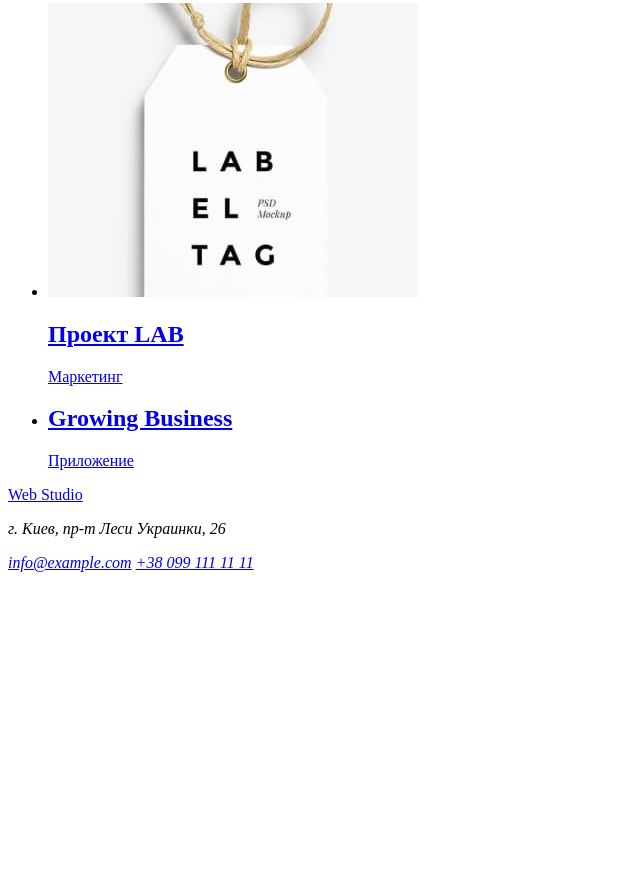
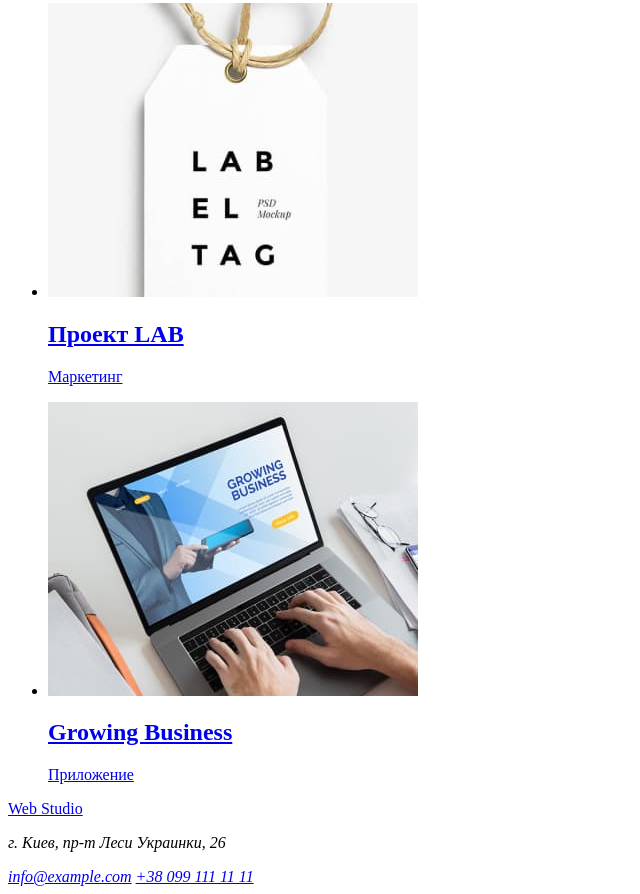
Before and after one commit to IllyaMartyniuk/goit-markup-hw-02, a plain HTML site: page portfolio.html in a window 1280 px wide. Shown: the part 3074-3968 px from the top of the page, without its empty margins (0-640 px from the left). Before the commit the page ends 3654 px from the top, so only its background shows below. Drawn offline with Linux system fonts and the light colour scheme.

Commit message:
Полностью закончил разметку

```diff
--- a/portfolio.html
+++ b/portfolio.html
@@ -109,6 +109,7 @@
                  </li>
                  <li>
                      <a href="#">
+                        <img src="./images/portfolio/img9.jpg" alt="Работа за ноутбуком" width="370" height="294" />
                          <h2>Growing Business</h2>
                          <p>Приложение</p>
                      </a>
```
